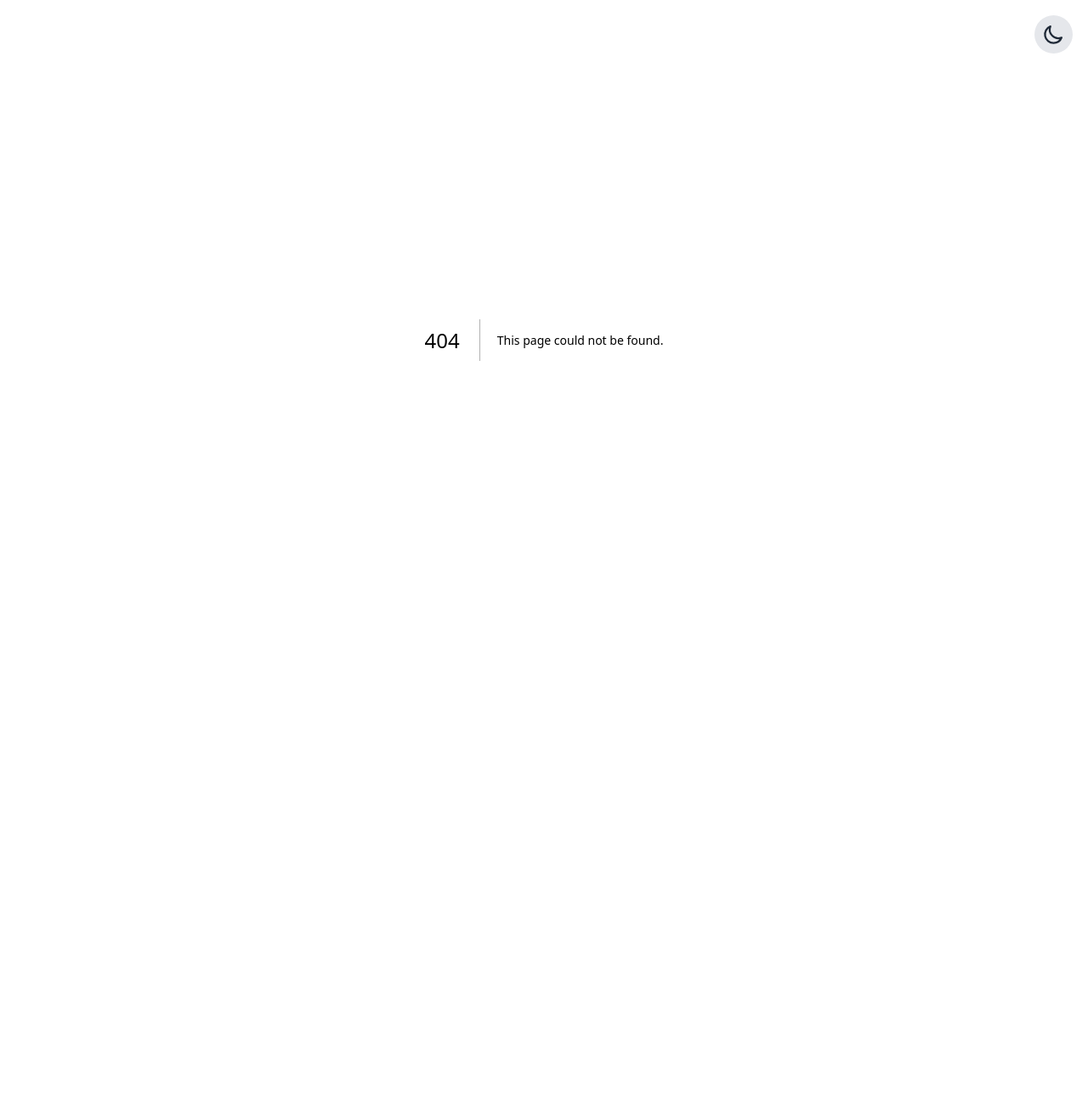
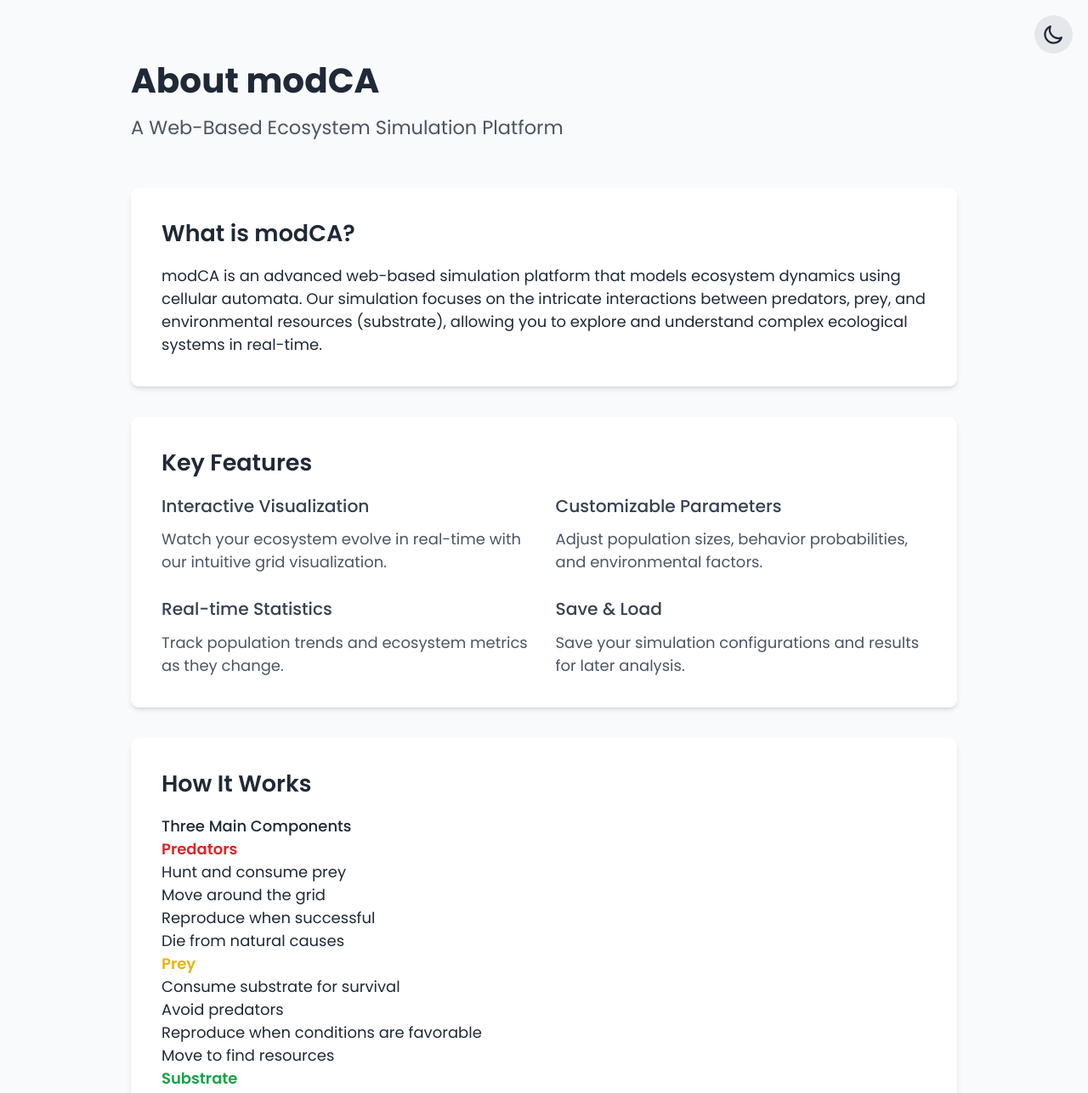
Before and after one commit to AIAll-TARS/modCA, a Next.js app in the folder frontend/: page /about in a window 1280 px wide. Before the commit this address had no page. Shown: the top 1287 px of the page at 85% size. Before the commit the page ends 800 px from the top, so only its background shows below. Built offline with nearby package versions, Linux system fonts and the light colour scheme.

Commit message:
feat(frontend): add about page with project description and features

```diff
--- /dev/null
+++ b/frontend/src/pages/about.tsx
@@ -0,0 +1,135 @@
+import { fontFamily } from '@/styles/fonts'
+import Head from 'next/head'
+import Link from 'next/link'
+
+export default function About() {
+    return (
+        <>
+            <Head>
+                <title>About modCA - Ecosystem Simulation</title>
+                <meta name="description" content="Learn about modCA - a web-based cellular automata simulation for ecosystem modeling" />
+                <meta name="viewport" content="width=device-width, initial-scale=1" />
+                <link rel="icon" type="image/svg+xml" href="/favicon.svg" />
+            </Head>
+
+            <main className="min-h-screen bg-gray-50 dark:bg-dark-bg">
+                <div className="container mx-auto px-4 py-16 max-w-4xl">
+                    <header className="mb-12">
+                        <h1 className="text-4xl font-bold text-gray-800 dark:text-dark-text mb-4">About modCA</h1>
+                        <p className="text-xl text-gray-600 dark:text-gray-300">
+                            A Web-Based Ecosystem Simulation Platform
+                        </p>
+                    </header>
+
+                    <div className="bg-white dark:bg-dark-card rounded-lg shadow-md p-8 mb-8">
+                        <h2 className="text-2xl font-semibold text-gray-800 dark:text-dark-text mb-4">What is modCA?</h2>
+                        <div className="prose max-w-none dark:prose-invert">
+                            <p>
+                                modCA is an advanced web-based simulation platform that models ecosystem dynamics using cellular automata.
+                                Our simulation focuses on the intricate interactions between predators, prey, and environmental resources (substrate),
+                                allowing you to explore and understand complex ecological systems in real-time.
+                            </p>
+                        </div>
+                    </div>
+
+                    <div className="bg-white dark:bg-dark-card rounded-lg shadow-md p-8 mb-8">
+                        <h2 className="text-2xl font-semibold text-gray-800 dark:text-dark-text mb-4">Key Features</h2>
+                        <div className="grid md:grid-cols-2 gap-6">
+                            <div className="space-y-2">
+                                <h3 className="text-lg font-medium text-gray-700 dark:text-gray-200">Interactive Visualization</h3>
+                                <p className="text-gray-600 dark:text-gray-300">Watch your ecosystem evolve in real-time with our intuitive grid visualization.</p>
+                            </div>
+                            <div className="space-y-2">
+                                <h3 className="text-lg font-medium text-gray-700 dark:text-gray-200">Customizable Parameters</h3>
+                                <p className="text-gray-600 dark:text-gray-300">Adjust population sizes, behavior probabilities, and environmental factors.</p>
+                            </div>
+                            <div className="space-y-2">
+                                <h3 className="text-lg font-medium text-gray-700 dark:text-gray-200">Real-time Statistics</h3>
+                                <p className="text-gray-600 dark:text-gray-300">Track population trends and ecosystem metrics as they change.</p>
+                            </div>
+                            <div className="space-y-2">
+                                <h3 className="text-lg font-medium text-gray-700 dark:text-gray-200">Save & Load</h3>
+                                <p className="text-gray-600 dark:text-gray-300">Save your simulation configurations and results for later analysis.</p>
+                            </div>
+                        </div>
+                    </div>
+
+                    <div className="bg-white dark:bg-dark-card rounded-lg shadow-md p-8 mb-8">
+                        <h2 className="text-2xl font-semibold text-gray-800 dark:text-dark-text mb-4">How It Works</h2>
+                        <div className="prose max-w-none dark:prose-invert">
+                            <h3>Three Main Components</h3>
+                            <ul>
+                                <li>
+                                    <span className="font-semibold text-red-600 dark:text-red-400">Predators</span>
+                                    <ul>
+                                        <li>Hunt and consume prey</li>
+                                        <li>Move around the grid</li>
+                                        <li>Reproduce when successful</li>
+                                        <li>Die from natural causes</li>
+                                    </ul>
+                                </li>
+                                <li>
+                                    <span className="font-semibold text-yellow-500 dark:text-yellow-400">Prey</span>
+                                    <ul>
+                                        <li>Consume substrate for survival</li>
+                                        <li>Avoid predators</li>
+                                        <li>Reproduce when conditions are favorable</li>
+                                        <li>Move to find resources</li>
+                                    </ul>
+                                </li>
+                                <li>
+                                    <span className="font-semibold text-green-600 dark:text-green-400">Substrate</span>
+                                    <ul>
+                                        <li>Forms naturally in the environment</li>
+                                        <li>Serves as food source for prey</li>
+                                        <li>Regenerates over time</li>
+                                        <li>Influences ecosystem balance</li>
+                                    </ul>
+                                </li>
+                            </ul>
+                        </div>
+                    </div>
+
+                    <div className="bg-white dark:bg-dark-card rounded-lg shadow-md p-8 mb-8">
+                        <h2 className="text-2xl font-semibold text-gray-800 dark:text-dark-text mb-4">Scientific Foundation</h2>
+                        <div className="prose max-w-none dark:prose-invert">
+                            <p>
+                                Our implementation is inspired by research in cellular automata and ecological modeling.
+                                Unlike traditional cellular automata simulations, modCA uses probabilistic rules to create
+                                more realistic ecosystem behaviors. This approach allows for:
+                            </p>
+                            <ul>
+                                <li>More natural population dynamics</li>
+                                <li>Complex emergent behaviors</li>
+                                <li>Realistic ecological interactions</li>
+                                <li>Dynamic environmental responses</li>
+                            </ul>
+                        </div>
+                    </div>
+
+                    <div className="bg-white dark:bg-dark-card rounded-lg shadow-md p-8">
+                        <h2 className="text-2xl font-semibold text-gray-800 dark:text-dark-text mb-4">Get Started</h2>
+                        <p className="text-gray-600 dark:text-gray-300 mb-6">
+                            Ready to explore ecosystem dynamics? Start your first simulation now and discover the fascinating
+                            world of predator-prey interactions.
+                        </p>
+                        <div className="flex gap-4">
+                            <Link
+                                href="/simulate"
+                                className="bg-green-600 hover:bg-green-700 text-white font-medium py-2 px-6 rounded-md transition-colors"
+                            >
+                                Start Simulation
+                            </Link>
+                            <Link
+                                href="/"
+                                className="bg-gray-600 hover:bg-gray-700 text-white font-medium py-2 px-6 rounded-md transition-colors"
+                            >
+                                Back to Home
+                            </Link>
+                        </div>
+                    </div>
+                </div>
+            </main>
+        </>
+    )
+}
```
